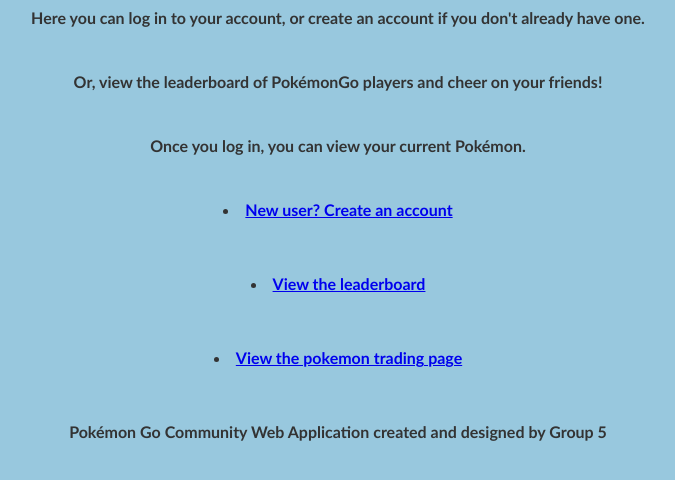
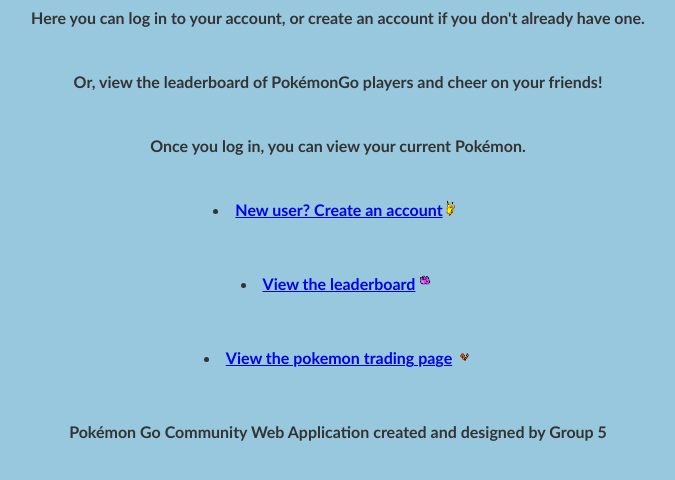
Before and after one commit to michaela2102/PokemonGo, a PHP site: page /home.php in a window 1280 px wide. Shown: the part 255-735 px from the top of the page, without its empty margins (302-977 px from the left). Run offline with PHP 8.4, Linux system fonts and the light colour scheme.

Commit message:
added pix

```diff
--- a/home.php
+++ b/home.php
@@ -94,9 +94,9 @@
     <center>Here you can log in to your account, or create an account if you don't already have one.</center><br>
     <center>Or, view the leaderboard of PokémonGo players and cheer on your friends!</center><br>
     <center>Once you log in, you can view your current Pokémon.</center><br>
-    <li><a href="create_account.php">New user? Create an account</a></li> <br>
-    <li><a href="leaderboard.php">View the leaderboard</a></li> <br>
-    <li><a href="trading_page.php">View the pokemon trading page</a></li> <br>
+    <li><a href="create_account.php">New user? Create an account</a><img src="images/pikachu.png" alt="Pikachu Icon" width= "20" height="20"></li><br>
+    <li><a href="leaderboard.php">View the leaderboard</a><img src="images/ditto.png" alt="Ditto Icon" width= "20" height="20"></li><br>
+    <li><a href="trading_page.php">View the pokemon trading page</a><img src="images/charmander.png" alt="Charmander Icon" width= "20" height="20"></li><br>
 
     <center>Pokémon Go Community Web Application created and designed by Group 5</center>
 
```
Also changed, not shown: images/charmander.png (added), images/ditto.png (added), images/pikachu.png (added).
